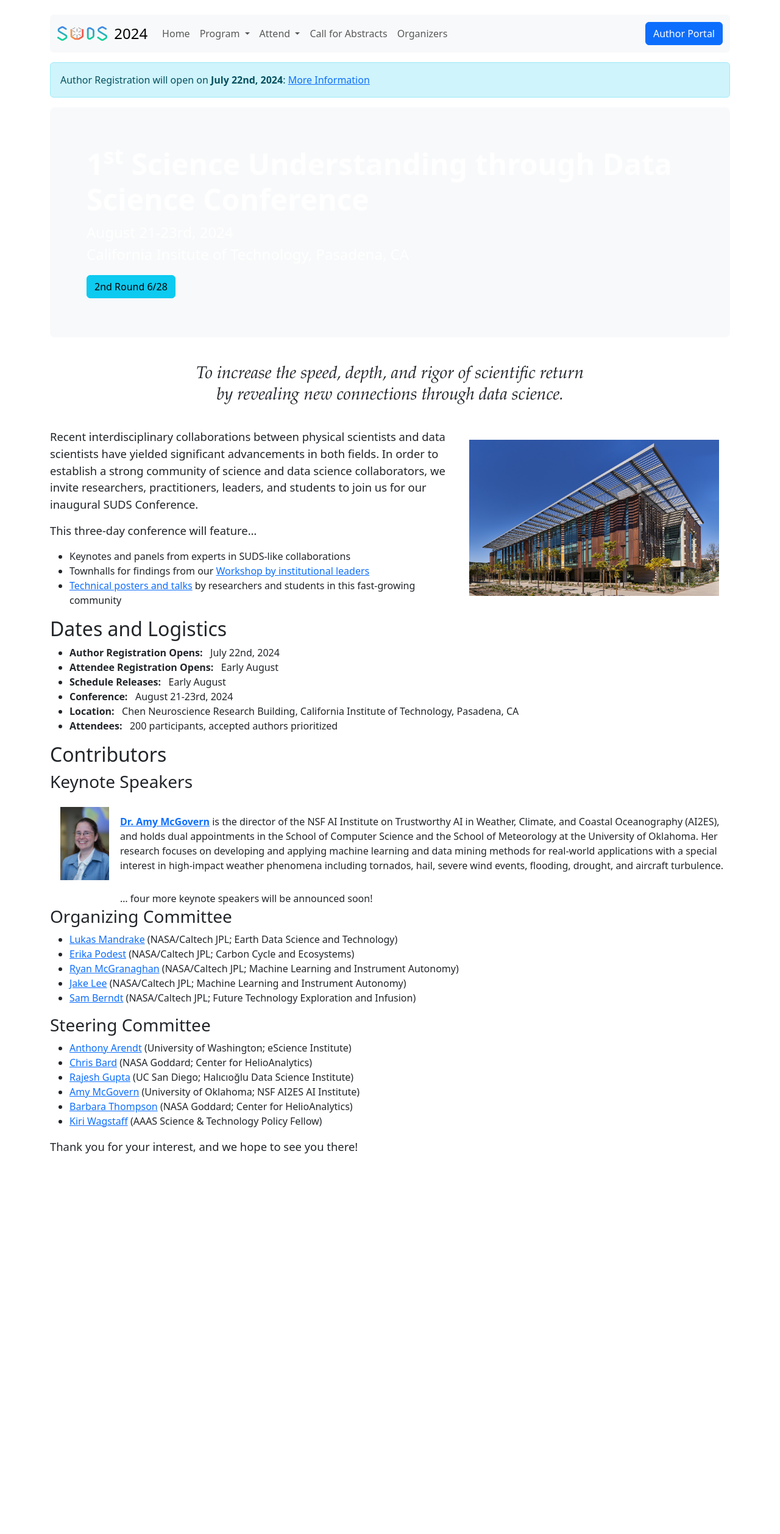
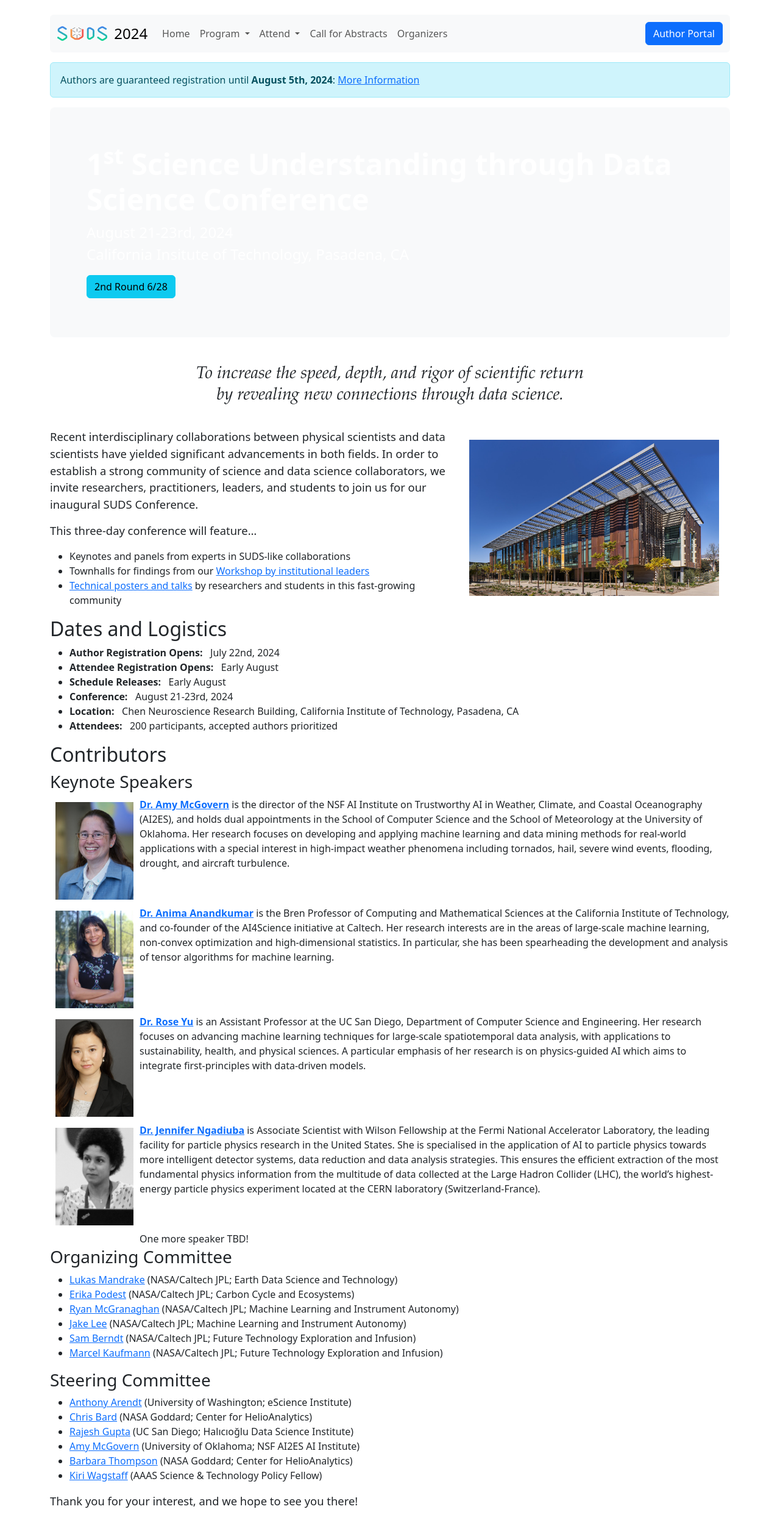
Before and after one commit to JPLMLIA/sudsconf, a Jekyll site: the page built from index.md, in a window 1280 px wide. Shown: the whole page at 61% size. Built offline with Jekyll 4.4.1, drawn with Linux system fonts in a browser that asks for light colours; a script that is not in the unit is left out; before the commit the page ends 1933 px from its top, so only the background shows below that.

Commit message:
Keynotes, Marcel, Deadline

```diff
--- a/_includes/header.html
+++ b/_includes/header.html
@@ -52,7 +52,7 @@
 </header>
 
 <div class="alert alert-info" role="info">
-  Author Registration will open on <strong>July 22nd, 2024</strong>: <a href="/attend/register.html">More Information</a>
+  Authors are guaranteed registration until <strong>August 5th, 2024</strong>: <a href="/attend/register.html">More Information</a>
 </div>
 
 <style>
--- a/_layouts/index.html
+++ b/_layouts/index.html
@@ -27,14 +27,19 @@
 }
 
 .keynote {
-  width: 7em;
-  padding: 1em;
+  width: 9em;
+  padding: 0.5em;
 }
 
 .font-fancy {
   font-family: 'Garamond', serif;
   padding: 1em;
 }
+
+td {
+  vertical-align: top;
+}
+
 </style>
 
 </html>
--- a/index.md
+++ b/index.md
@@ -28,9 +28,11 @@
 ### Keynote Speakers
 
 | - | - |
-| <img src="assets/keynote/amy-mcgovern.jpeg" alt="Amy McGovern" class="keynote" /> | [**Dr. Amy McGovern**](https://mcgovern-fagg.org/amy/) is the director of the NSF AI Institute on Trustworthy AI in Weather, Climate, and Coastal Oceanography (AI2ES), and holds dual appointments in the School of Computer Science and the School of Meteorology at the University of Oklahoma. Her research focuses on developing and applying machine learning and data mining methods for real-world applications with a special interest in high-impact weather phenomena including tornados, hail, severe wind events, flooding, drought, and aircraft turbulence.|
-|  | ... four more keynote speakers will be announced soon! |
-
+| <img src="assets/keynote/Amy-Mcgovern.png" alt="Amy McGovern" class="keynote" /> | [**Dr. Amy McGovern**](https://mcgovern-fagg.org/amy/) is the director of the NSF AI Institute on Trustworthy AI in Weather, Climate, and Coastal Oceanography (AI2ES), and holds dual appointments in the School of Computer Science and the School of Meteorology at the University of Oklahoma. Her research focuses on developing and applying machine learning and data mining methods for real-world applications with a special interest in high-impact weather phenomena including tornados, hail, severe wind events, flooding, drought, and aircraft turbulence.|
+| <img src="assets/keynote/Anima-Anandkumar.png" alt="Anima Anandkumar" class="keynote" /> | [**Dr. Anima Anandkumar**](https://www.eas.caltech.edu/people/anima) is the Bren Professor of Computing and Mathematical Sciences at the California Institute of Technology, and co-founder of the AI4Science initiative at Caltech. Her research interests are in the areas of large-scale machine learning, non-convex optimization and high-dimensional statistics. In particular, she has been spearheading the development and analysis of tensor algorithms for machine learning. |
+| <img src="assets/keynote/rose-yu.png" alt="Rose Yu" class="keynote" /> | [**Dr. Rose Yu**](https://datascience.ucsd.edu/people/rose-yu/) is an Assistant Professor at the UC San Diego, Department of Computer Science and Engineering. Her research focuses on advancing machine learning techniques for large-scale spatiotemporal data analysis, with applications to sustainability, health, and physical sciences. A particular emphasis of her research is on physics-guided AI which aims to integrate first-principles with data-driven models. |
+| <img src="assets/keynote/Jennifer-Ngadiuba.png" alt="Jennifer Ngadiuba" class="keynote"/> | [**Dr. Jennifer Ngadiuba**](https://www.turing.ac.uk/people/guest-speakers/jennifer-ngadiuba) is Associate Scientist with Wilson Fellowship at the Fermi National Accelerator Laboratory, the leading facility for particle physics research in the United States. She is specialised in the application of AI to particle physics towards more intelligent detector systems, data reduction and data analysis strategies. This ensures the efficient extraction of the most fundamental physics information from the multitude of data collected at the Large Hadron Collider (LHC), the world's highest-energy particle physics experiment located at the CERN laboratory (Switzerland-France). |
+| | One more speaker TBD! |
 
 
 ### Organizing Committee
@@ -39,6 +41,7 @@
 - [Ryan McGranaghan](https://ml.jpl.nasa.gov/members/ryan-mcgranaghan.html) (NASA/Caltech JPL; Machine Learning and Instrument Autonomy)
 - [Jake Lee](https://ml.jpl.nasa.gov/members/jake-lee.html) (NASA/Caltech JPL; Machine Learning and Instrument Autonomy)
 - [Sam Berndt](https://www.linkedin.com/in/samberndt/) (NASA/Caltech JPL; Future Technology Exploration and Infusion)
+- [Marcel Kaufmann](http://www.kaufmann.space/) (NASA/Caltech JPL; Future Technology Exploration and Infusion)
 
 ### Steering Committee
 - [Anthony Arendt](https://escience.washington.edu/member/anthony-arendt/) (University of Washington; eScience Institute)
```
Also changed, not shown: call.md (+1 -1 lines), organizers.md (+1 -0 lines), assets/keynote/Amy-Mcgovern.png (added), assets/keynote/Anima-Anandkumar.png (added), assets/keynote/Jennifer-Ngadiuba.png (added), assets/keynote/amy-mcgovern.jpeg (deleted), assets/keynote/rose-yu.png (added).
